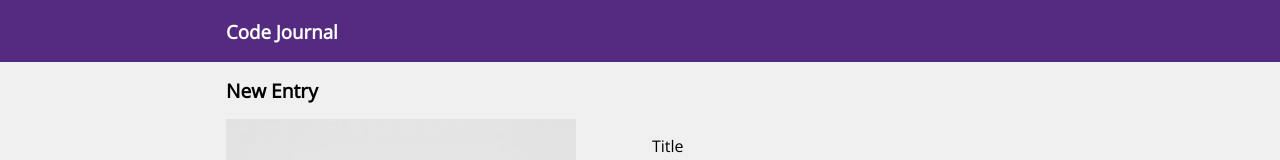
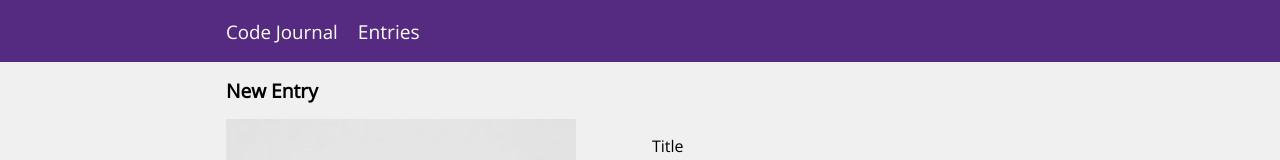
Before and after one commit to JoshuaAaronBaker/code-journal, a website: page index.html in a window 1280 px wide. Shown: the top 160 px of the page. Drawn offline with nearby package versions, Linux system fonts and the light colour scheme.

Commit message:
Add a navigation item to the navbar for Entries.

```diff
--- a/css/styles.css
+++ b/css/styles.css
@@ -4,6 +4,24 @@
 
 .header-text {
   color: white;
+  font-family: "Open Sans", sans-serif;
+  font-weight: 100;
+  margin-right: 20px;
+}
+
+.align-items-center {
+  display: flex;
+  align-items: center;
+}
+
+a:visited {
+  color: white;
+}
+
+.header-anchor {
+  color: white;
+  text-decoration: none;
+  font-size: 1.2rem;
   font-family: "Open Sans", sans-serif;
 }
 
--- a/index.html
+++ b/index.html
@@ -21,8 +21,9 @@
   <header class="header-background">
     <div class="container">
       <div class="row">
-        <div class="column-full">
+        <div class="column-full align-items-center">
           <h3 class="header-text">Code Journal</h3>
+          <nav class="tabs"><a href="#" data-link="entries" class="header-anchor">Entries</a></nav>
         </div>
       </div>
     </div>
```
